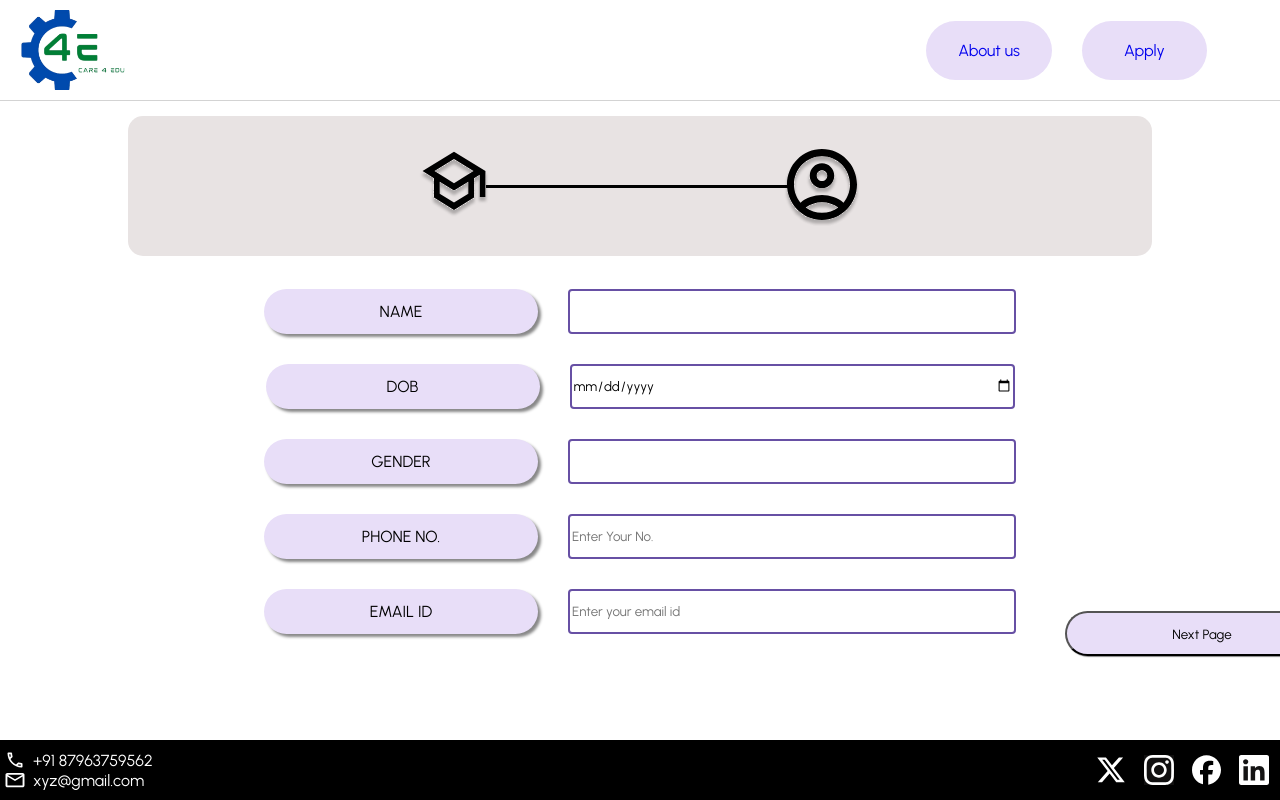
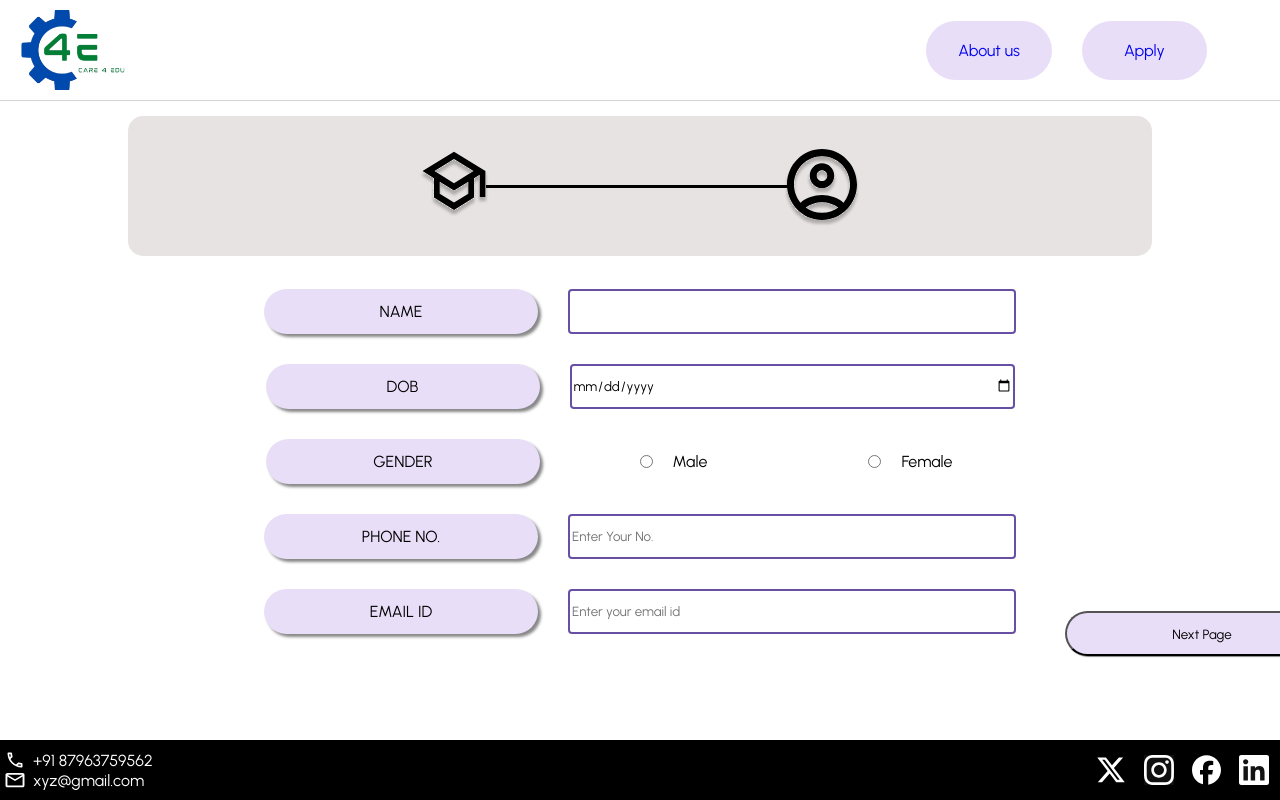
Before and after one commit to Chandan-CV/job-application, a React (Vite) app: page /apply in a window 1280 px wide. Shown: the top 800 px of the page. Built offline with nearby package versions, Linux system fonts and the light colour scheme.

Commit message:
added SubmitHandler for study details form

```diff
--- a/src/assets/pages/apply/page1/Page1.jsx
+++ b/src/assets/pages/apply/page1/Page1.jsx
@@ -1,44 +1,95 @@
-import React, { useState } from 'react'
-import styles from './page1.module.css'
+import React, { useState } from 'react';
+import styles from './page1.module.css';
+
 const Page1 = () => {
-    const url="Enter the api endpoint here"
-    const [data,setData]=useState({
-        name:"",
-        date:"",
-        gender:"",
-        phone:"",
-        email:""
-    })
+    const url = "Enter the api endpoint here";
+    const [data, setData] = useState({
+        name: "",
+        date: "",
+        gender: "",
+        phone: "",
+        email: ""
+    });
+
+    const handleInputChange = (field, value) => {
+        setData({ ...data, [field]: value })
+
+    };
+
+    const handleSubmit = () => {
+
+        console.log("Form submitted:", data);
+    };
+
     return (
         <div className={styles.formcontainer}>
             <form className={styles.form}>
                 <div className={styles.inputcontain}>
-        <span className={styles.label}> NAME </span>
-        <input  className={styles.input}/>
+                    <label className={styles.label}> NAME </label>
+                    <input
+                        className={styles.input}
+                        value={data.name}
+                        onChange={(e) => handleInputChange('name', e.target.value)}
+                    />
                 </div>
                 <div className={styles.inputcontain}>
-        <span className={styles.label}>DOB</span>
-        <input className={styles.input} type='date' />
+                    <label className={styles.label}>DOB</label>
+                    <input
+                        className={styles.input}
+                        type='date'
+                        value={data.date}
+                        onChange={(e) => handleInputChange('date', e.target.value)}
+                    />
                 </div>
                 <div className={styles.inputcontain}>
-        <span className={styles.label}>GENDER</span>
-        <input className={styles.input}/>
+                    <label className={styles.label}>GENDER</label>
+                    <span className={styles.radioinput} >
+                    <input
+                        id="M"
+                        type="radio"
+                        value="M"
+                        checked={data.gender === "M"}
+                        onChange={() => handleInputChange('gender', 'M')}
+                    />
+
+                    <label htmlFor="M"> Male</label>
+                    </span>
+                   <span className={styles.radioinput}>
+                    <input
+                        id="F"
+                        type="radio"
+                        value="F"
+                        checked={data.gender === "F"}
+                        onChange={() => handleInputChange('gender', 'F')}
+                    />
+                    <label htmlFor="F"> Female</label>
+                    </span>
                 </div>
                 <div className={styles.inputcontain}>
-        <span className={styles.label} >PHONE NO.</span>
-        <input className={styles.input} type="number" placeholder='Enter Your No.'/>
+                    <label className={styles.label} >PHONE NO.</label>
+                    <input
+                        className={styles.input}
+                        type="number"
+                        placeholder='Enter Your No.'
+                        value={data.phone}
+                        onChange={(e) => handleInputChange('phone', e.target.value)}
+                    />
                 </div>
                 <div className={styles.inputcontain}>
-        <span className={styles.label}>EMAIL ID</span>
-        <input className={styles.input} placeholder='Enter your email id'/>
+                    <label className={styles.label}>EMAIL ID</label>
+                    <input
+                        className={styles.input}
+                        placeholder='Enter your email id'
+                        value={data.email}
+                        onChange={(e) => handleInputChange('email', e.target.value)}
+                    />
                 </div>
-
             </form>
-    <button className={styles.submit}>
+            <button className={styles.submit} onClick={handleSubmit}>
                 Next Page
             </button>
         </div>
-  )
-}
+    );
+};
 
-export default Page1
+export default Page1;
--- a/src/assets/pages/apply/page1/page1.module.css
+++ b/src/assets/pages/apply/page1/page1.module.css
@@ -58,3 +58,11 @@
     box-shadow: 1px 1px 1px #888888;
     margin-left: 675px;
 }
+
+.radioinput{
+    width: 207px;
+    display: flex;
+    justify-content: center;
+    align-items: center;
+    gap:20px;
+}
```
Also changed, not shown: src/assets/pages/login/Login.jsx (added), src/assets/pages/login/login.module.css (added), src/assets/pages/register/Register.jsx (added), src/assets/pages/register/register.module.css (added). Lines whose indentation alone changed are shown as unchanged.
